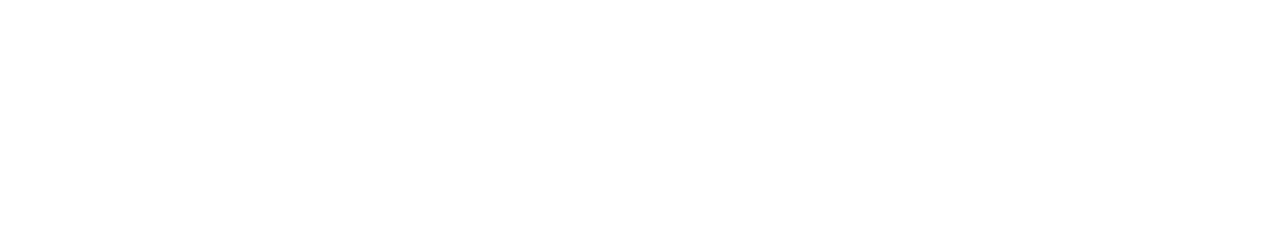
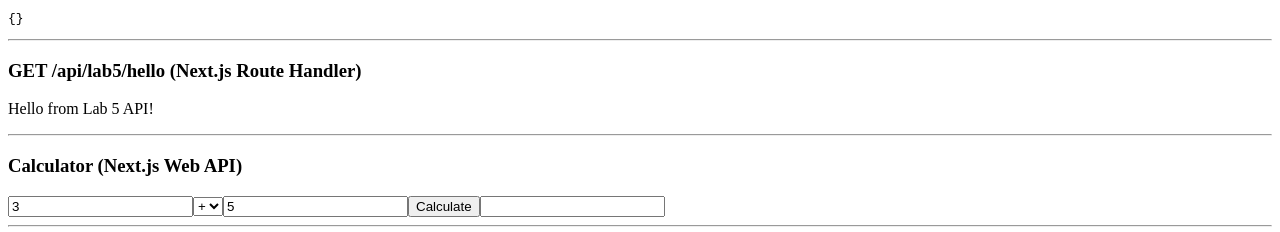
Before and after one commit to pricefy-dotcom/webdev-client, a Next.js app in the folder 2026/fall/webdev/webdev-client/: page /labs/lab5 in a window 1280 px wide. Shown: the part 1824-2056 px from the top of the page. Before the commit the page ends 1684 px from the top, so only its background shows below. Built offline with nearby package versions, Linux system fonts and the light colour scheme; no server answers.

Commit message:
Lab 5.3 Next.js Server Routes

```diff
--- /dev/null
+++ b/2026/fall/webdev/webdev-client/app/api/lab5/calculator/route.ts
@@ -0,0 +1,35 @@
+import type { NextRequest } from "next/server";
+
+export async function GET(request: NextRequest) {
+  const params = request.nextUrl.searchParams;
+  const a = parseFloat(params.get("a") ?? "");
+  const b = parseFloat(params.get("b") ?? "");
+  const operation = params.get("operation");
+
+  if (Number.isNaN(a) || Number.isNaN(b)) {
+    return Response.json({ error: "Invalid numbers" }, { status: 400 });
+  }
+
+  let result: number;
+  switch (operation) {
+    case "add":
+      result = a + b;
+      break;
+    case "subtract":
+      result = a - b;
+      break;
+    case "multiply":
+      result = a * b;
+      break;
+    case "divide":
+      result = b === 0 ? NaN : a / b;
+      break;
+    default:
+      result = NaN;
+  }
+
+  if (Number.isNaN(result)) {
+    return Response.json({ error: "Invalid operation" }, { status: 400 });
+  }
+  return Response.json({ a, b, operation, result });
+}
--- /dev/null
+++ b/2026/fall/webdev/webdev-client/app/api/lab5/hello/route.ts
@@ -0,0 +1,3 @@
+export async function GET() {
+  return Response.json({ message: "Hello from Lab 5 API!" });
+}
--- /dev/null
+++ b/2026/fall/webdev/webdev-client/app/labs/lab5/Calculator.tsx
@@ -0,0 +1,52 @@
+"use client";
+import { useState } from "react";
+
+const SYMBOLS: Record<string, string> = {
+  add: "+", subtract: "−", multiply: "×", divide: "÷",
+};
+
+export default function CalculatorNextWebApiClient() {
+  const [a, setA] = useState("3");
+  const [b, setB] = useState("5");
+  const [operation, setOperation] = useState("add");
+  const [result, setResult] = useState("");
+  const [error, setError] = useState("");
+
+  const calculate = async (op: string) => {
+    const params = new URLSearchParams({ a, b, operation: op });
+    const response = await fetch(`/api/lab5/calculator?${params}`);
+    const data = await response.json();
+    if (!response.ok) {
+      setError(data.error);
+      setResult("");
+      return;
+    }
+    setError("");
+    setResult(`${data.a} ${SYMBOLS[data.operation]} ${data.b} = ${data.result}`);
+  };
+
+  return (
+    <div id="wd-calculator-next-api">
+      <h3>Calculator (Next.js Web API)</h3>
+      <input id="wd-calc-a" type="number" className="mb-2 mr-2 rounded border px-2 py-1"
+             value={a} onChange={(e) => setA(e.target.value)} />
+      <select id="wd-calc-operation" className="mb-2 mr-2 rounded border px-2 py-1"
+              value={operation}
+              onChange={(e) => { setOperation(e.target.value); calculate(e.target.value); }}>
+        <option value="add">+</option>
+        <option value="subtract">−</option>
+        <option value="multiply">×</option>
+        <option value="divide">÷</option>
+      </select>
+      <input id="wd-calc-b" type="number" className="mb-2 mr-2 rounded border px-2 py-1"
+             value={b} onChange={(e) => setB(e.target.value)} />
+      <button id="wd-calc-button" className="rounded bg-blue-600 px-3 py-1.5 text-sm text-white"
+              onClick={() => calculate(operation)}>
+        Calculate
+      </button>
+      <input id="wd-calc-result" readOnly value={error || result}
+             className="mt-2 block w-full max-w-sm rounded border bg-gray-100 px-2 py-1" />
+      <hr />
+    </div>
+  );
+}
--- /dev/null
+++ b/2026/fall/webdev/webdev-client/app/labs/lab5/HelloRoute.tsx
@@ -0,0 +1,17 @@
+"use client";
+import { useEffect, useState } from "react";
+import * as client from "./client";
+
+export default function HelloRoute() {
+  const [hello, setHello] = useState<any>({});
+  useEffect(() => {
+    client.fetchHello().then(setHello);
+  }, []);
+  return (
+    <div id="wd-hello-route">
+      <h3>GET /api/lab5/hello (Next.js Route Handler)</h3>
+      <p>{hello.message}</p>
+      <hr />
+    </div>
+  );
+}
--- a/2026/fall/webdev/webdev-client/app/labs/lab5/client.ts
+++ b/2026/fall/webdev/webdev-client/app/labs/lab5/client.ts
@@ -50,3 +50,11 @@ export const updateTodo = async (todo: { id: number }) => {
   const response = await axios.put(`${TODOS_API}/${todo.id}`, todo);
   return response.data;
 };
+
+export const fetchHello = async () => {
+  const response = await fetch("/api/lab5/hello");
+  if (!response.ok) {
+    throw new Error(`HTTP ${response.status}`);
+  }
+  return response.json();
+};
--- a/2026/fall/webdev/webdev-client/app/labs/lab5/page.tsx
+++ b/2026/fall/webdev/webdev-client/app/labs/lab5/page.tsx
@@ -6,6 +6,8 @@ import WorkingWithRemoteArrays from "./WorkingWithRemoteArrays";
 import HttpClient from "./HttpClient";
 import WorkingWithRemoteArraysAsync from "./WorkingWithRemoteArraysAsync";
 import WorkingWithRemoteObjectsAsync from "./WorkingWithRemoteObjectsAsync";
+import HelloRoute from "./HelloRoute";
+import CalculatorNextWebApiClient from "./Calculator";
 
 export default function Lab5() {
     return (
@@ -19,6 +21,8 @@ export default function Lab5() {
             <HttpClient />
             <WorkingWithRemoteArraysAsync />
             <WorkingWithRemoteObjectsAsync />
+            <HelloRoute />
+            <CalculatorNextWebApiClient />
 
         </div>
     );
--- a/2026/fall/webdev/webdev-client/app/layout.tsx
+++ b/2026/fall/webdev/webdev-client/app/layout.tsx
@@ -1,6 +1,6 @@
 import type { Metadata } from "next";
 import { Geist, Geist_Mono } from "next/font/google";
-import "./globals.css";
+//import "./globals.css";
 
 const geistSans = Geist({
   variable: "--font-geist-sans",
```
